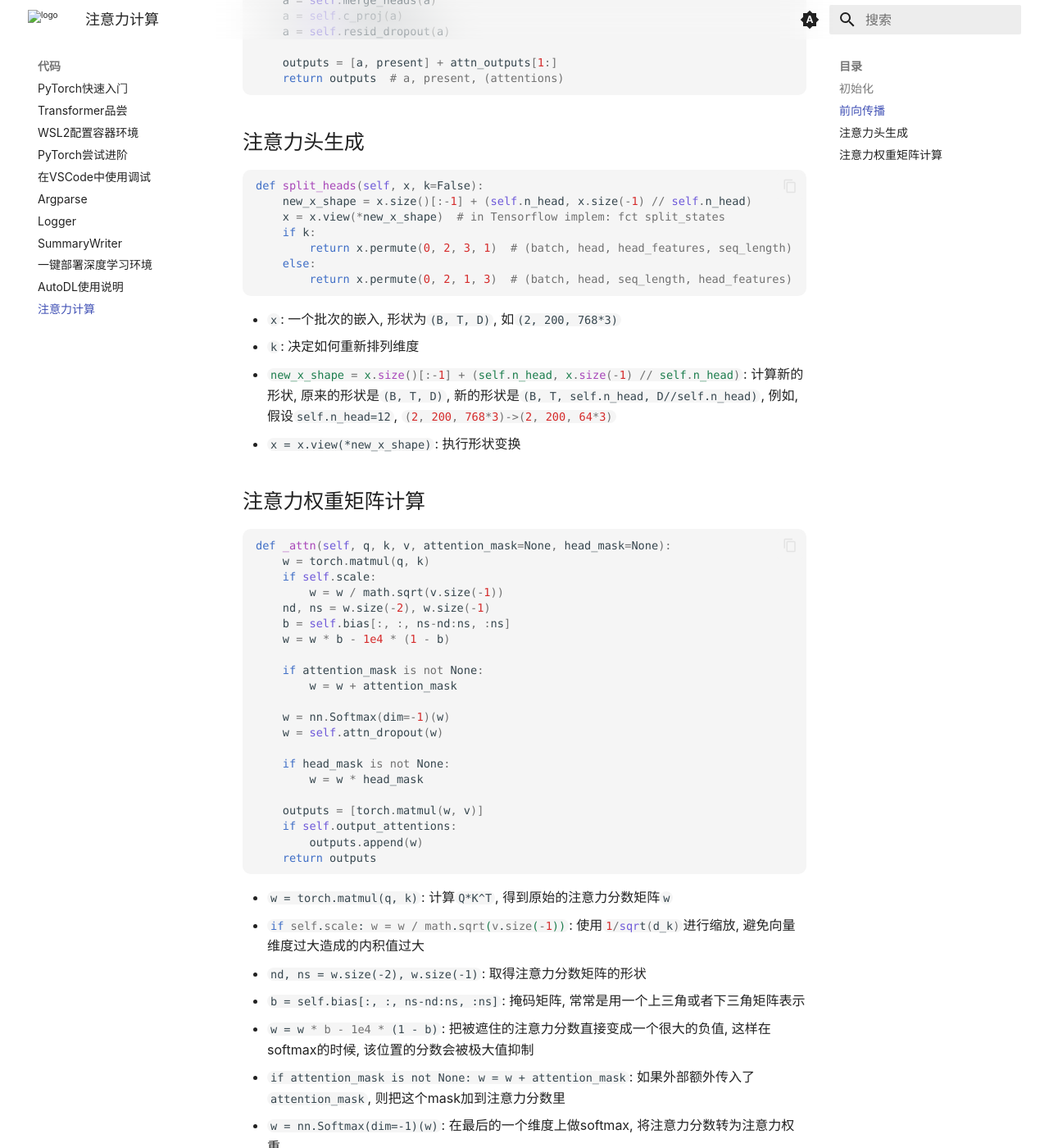
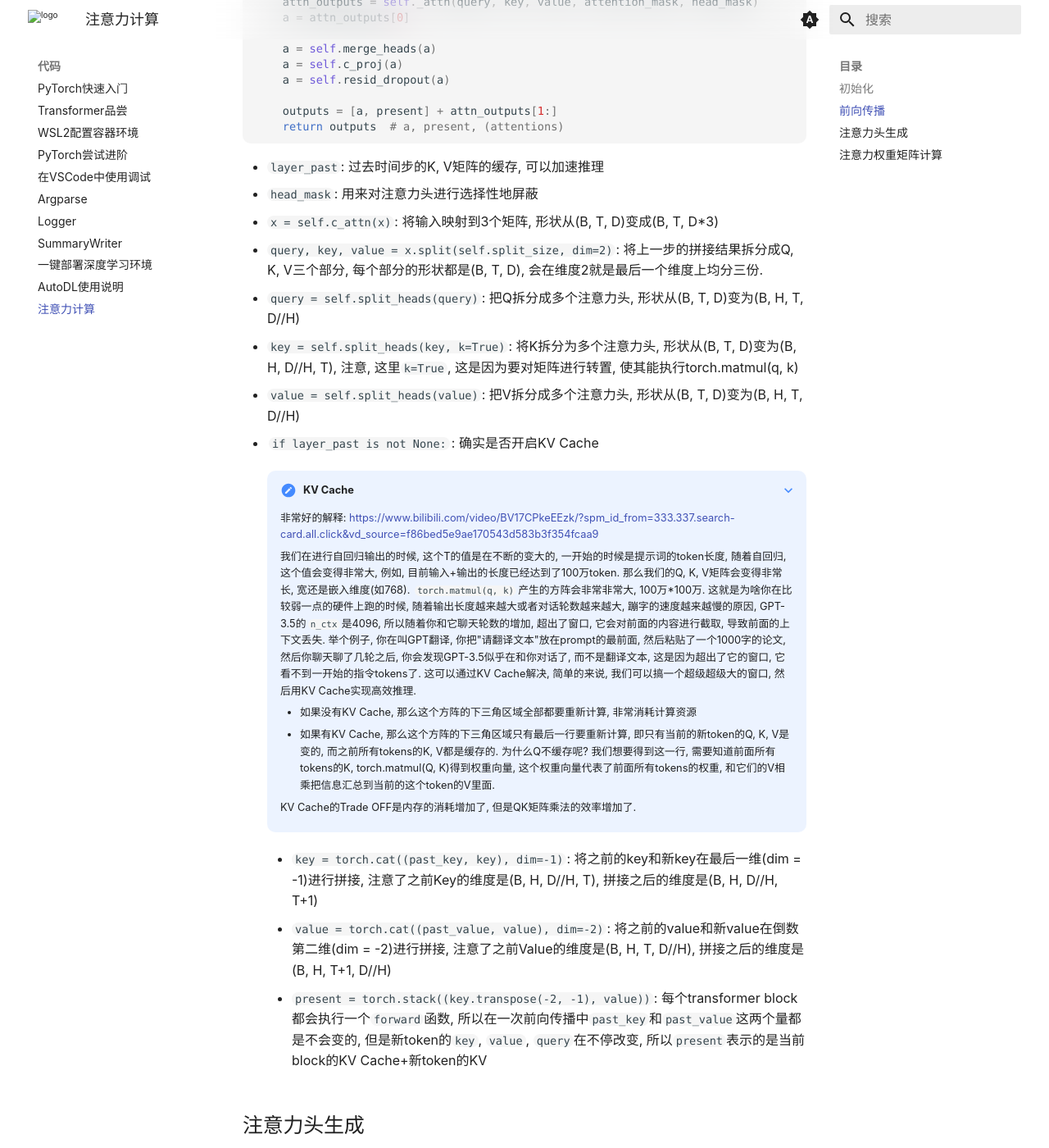
Before and after one commit to ricolxwz/note, an MkDocs documentation site: the page built from docs/code/attn.md, in a window 1280 px wide and 1400 px high, scrolled down 1900 px. Shown: the whole window at 82% size. Built offline with MkDocs 1.6.1 and Material for MkDocs 9.7.7, drawn with Linux system fonts in a browser that asks for light colours; some web fonts are replaced; comment, search, counter and statistics services are not loaded; some of the changed text lies outside the part shown.

Commit message:
docs: 更新注意力计算文档，添加self.num_head说明，扩展n_ctx解释，补充KV Cache相关内容

````diff
--- a/docs/code/attn.md
+++ b/docs/code/attn.md
@@ -8,6 +8,7 @@ comments: true
 * `batch_size`: `B`
 * `seq_len`: `T`
 * `hidden_dim`: `D`
+* `self.num_head`: `H`
 
 ## 初始化
 
@@ -32,7 +33,7 @@ def __init__(self, nx, n_ctx, config, scale=False):
 ```
 
 * `nx`: 输入嵌入的维度, 在GPT2中, 这个值是768
-* `n_ctx`: 上下文最大长度, 在GPT2中, 这个值是1024
+* `n_ctx`: 上下文最大长度, 在GPT2中, 这个值是1024, 它表示的是一次前向传播中模型的输入+输出的最大token数量
 * `config`: 一个配置对象, 里面存放了一些超参数, 如`n_head`, `attn_pdrop`, `redis_pdrop`, `output_attn`等
 * `scale`: 决定在注意力计算的时候是否执行`1/sqrt(d_k)`的步骤
 * `n_state`: 就是`nx`
@@ -73,6 +74,30 @@ def forward(self, x, layer_past=None, attention_mask=None, head_mask=None):
     return outputs  # a, present, (attentions)
 ```
 
+* `layer_past`: 过去时间步的K, V矩阵的缓存, 可以加速推理
+* `head_mask`: 用来对注意力头进行选择性地屏蔽
+* `x = self.c_attn(x)`: 将输入映射到3个矩阵, 形状从(B, T, D)变成(B, T, D*3)
+* `query, key, value = x.split(self.split_size, dim=2)`: 将上一步的拼接结果拆分成Q, K, V三个部分, 每个部分的形状都是(B, T, D), 会在维度2就是最后一个维度上均分三份.
+* `query = self.split_heads(query)`: 把Q拆分成多个注意力头, 形状从(B, T, D)变为(B, H, T, D//H)
+* `key = self.split_heads(key, k=True)`: 将K拆分为多个注意力头, 形状从(B, T, D)变为(B, H, D//H, T), 注意, 这里`k=True`, 这是因为要对矩阵进行转置, 使其能执行torch.matmul(q, k)
+* `value = self.split_heads(value)`: 把V拆分成多个注意力头, 形状从(B, T, D)变为(B, H, T, D//H)
+* `if layer_past is not None:`: 确实是否开启KV Cache
+
+    ???+ note "KV Cache"
+
+        非常好的解释: https://www.bilibili.com/video/BV17CPkeEEzk/?spm_id_from=333.337.search-card.all.click&vd_source=f86bed5e9ae170543d583b3f354fcaa9
+
+        我们在进行自回归输出的时候, 这个T的值是在不断的变大的, 一开始的时候是提示词的token长度, 随着自回归, 这个值会变得非常大, 例如, 目前输入+输出的长度已经达到了100万token. 那么我们的Q, K, V矩阵会变得非常长, 宽还是嵌入维度(如768). `torch.matmul(q, k)`产生的方阵会非常非常大, 100万*100万. 这就是为啥你在比较弱一点的硬件上跑的时候, 随着输出长度越来越大或者对话轮数越来越大, 蹦字的速度越来越慢的原因, GPT-3.5的`n_ctx`是4096, 所以随着你和它聊天轮数的增加, 超出了窗口, 它会对前面的内容进行截取, 导致前面的上下文丢失. 举个例子, 你在叫GPT翻译, 你把"请翻译文本"放在prompt的最前面, 然后粘贴了一个1000字的论文, 然后你聊天聊了几轮之后, 你会发现GPT-3.5似乎在和你对话了, 而不是翻译文本, 这是因为超出了它的窗口, 它看不到一开始的指令tokens了. 这可以通过KV Cache解决, 简单的来说, 我们可以搞一个超级超级大的窗口, 然后用KV Cache实现高效推理.
+
+        * 如果没有KV Cache, 那么这个方阵的下三角区域全部都要重新计算, 非常消耗计算资源
+        * 如果有KV Cache, 那么这个方阵的下三角区域只有最后一行要重新计算, 即只有当前的新token的Q, K, V是变的, 而之前所有tokens的K, V都是缓存的. 为什么Q不缓存呢? 我们想要得到这一行, 需要知道前面所有tokens的K, torch.matmul(Q, K)得到权重向量, 这个权重向量代表了前面所有tokens的权重, 和它们的V相乘把信息汇总到当前的这个token的V里面.
+
+        KV Cache的Trade OFF是内存的消耗增加了, 但是QK矩阵乘法的效率增加了.
+
+    * `key = torch.cat((past_key, key), dim=-1)`: 将之前的key和新key在最后一维(dim = -1)进行拼接, 注意了之前Key的维度是(B, H, D//H, T), 拼接之后的维度是(B, H, D//H, T+1)
+    * `value = torch.cat((past_value, value), dim=-2)`: 将之前的value和新value在倒数第二维(dim = -2)进行拼接, 注意了之前Value的维度是(B, H, T, D//H), 拼接之后的维度是(B, H, T+1, D//H)
+    * `present = torch.stack((key.transpose(-2, -1), value))`: 每个transformer block都会执行一个`forward`函数, 所以在一次前向传播中`past_key`和`past_value`这两个量都是不会变的, 但是新token的`key`, `value`, `query`在不停改变, 所以`present`表示的是当前block的KV Cache+新token的KV
+
 ## 注意力头生成
 
 ```py
@@ -85,9 +110,9 @@ def split_heads(self, x, k=False):
         return x.permute(0, 2, 1, 3)  # (batch, head, seq_length, head_features)
 ```
 
-* `x`: 一个批次的嵌入, 形状为`(B, T, D)`, 如`(2, 200, 768*3)`
-* `k`: 决定如何重新排列维度
-* `new_x_shape = x.size()[:-1] + (self.n_head, x.size(-1) // self.n_head)`: 计算新的形状, 原来的形状是`(B, T, D)`, 新的形状是`(B, T, self.n_head, D//self.n_head)`, 例如, 假设`self.n_head=12`, `(2, 200, 768*3)->(2, 200, 64*3)`
+* `x`: 一个批次的嵌入, 形状为`(B, T, D)`, 如`(2, 200, 768)`
+* `k`: 决定如何重新排列维度, 对K矩阵要执行转置(见`forward`函数)
+* `new_x_shape = x.size()[:-1] + (self.n_head, x.size(-1) // self.n_head)`: 计算新的形状, 原来的形状是`(B, T, D)`, 新的形状是`(B, H, T, D//H)`, 例如, 假设`self.n_head=12`, `(2, 200, 768)->(2, 12, 200, 64)`
 * `x = x.view(*new_x_shape)`: 执行形状变换
 
 ## 注意力权重矩阵计算
````
